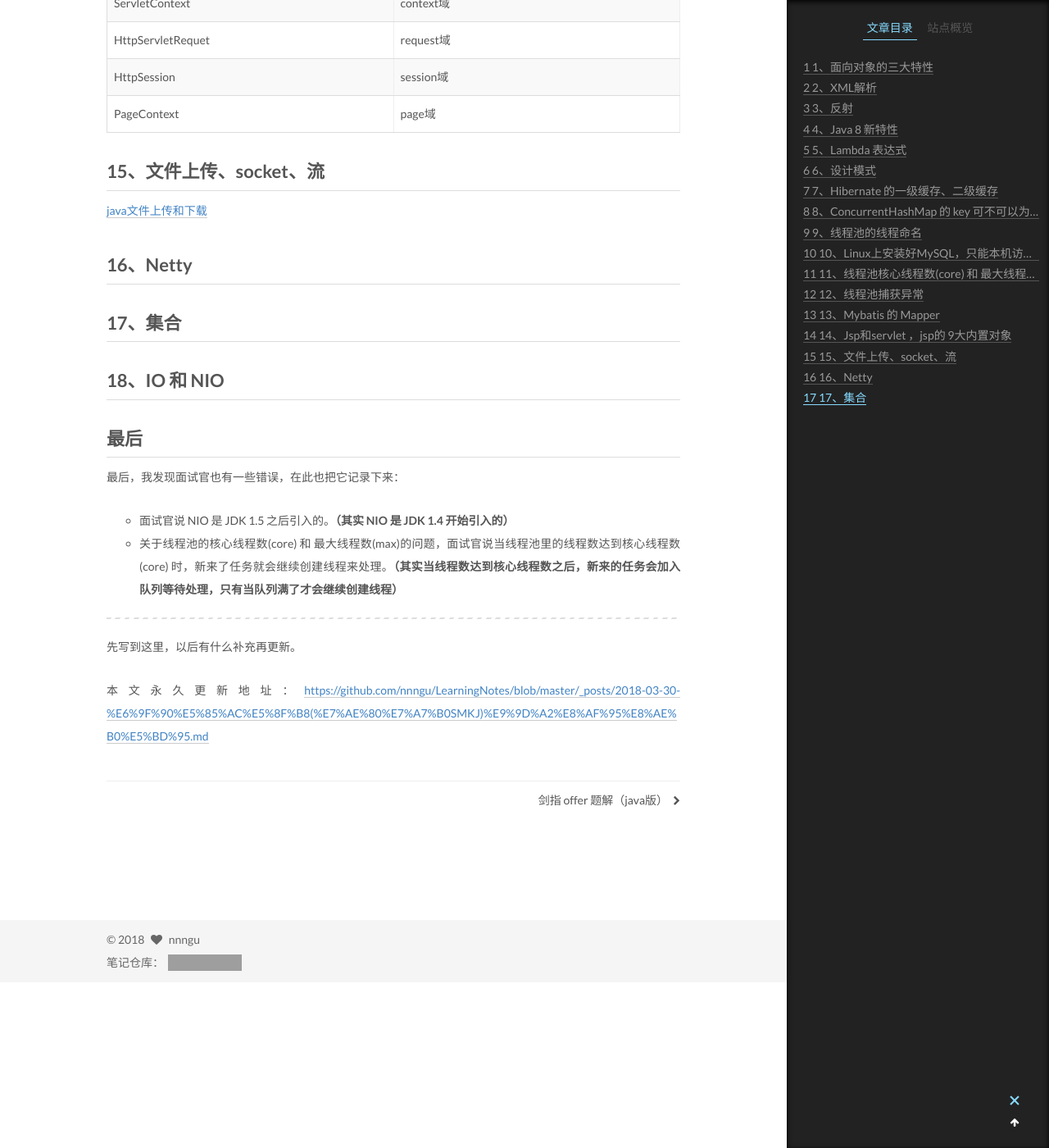
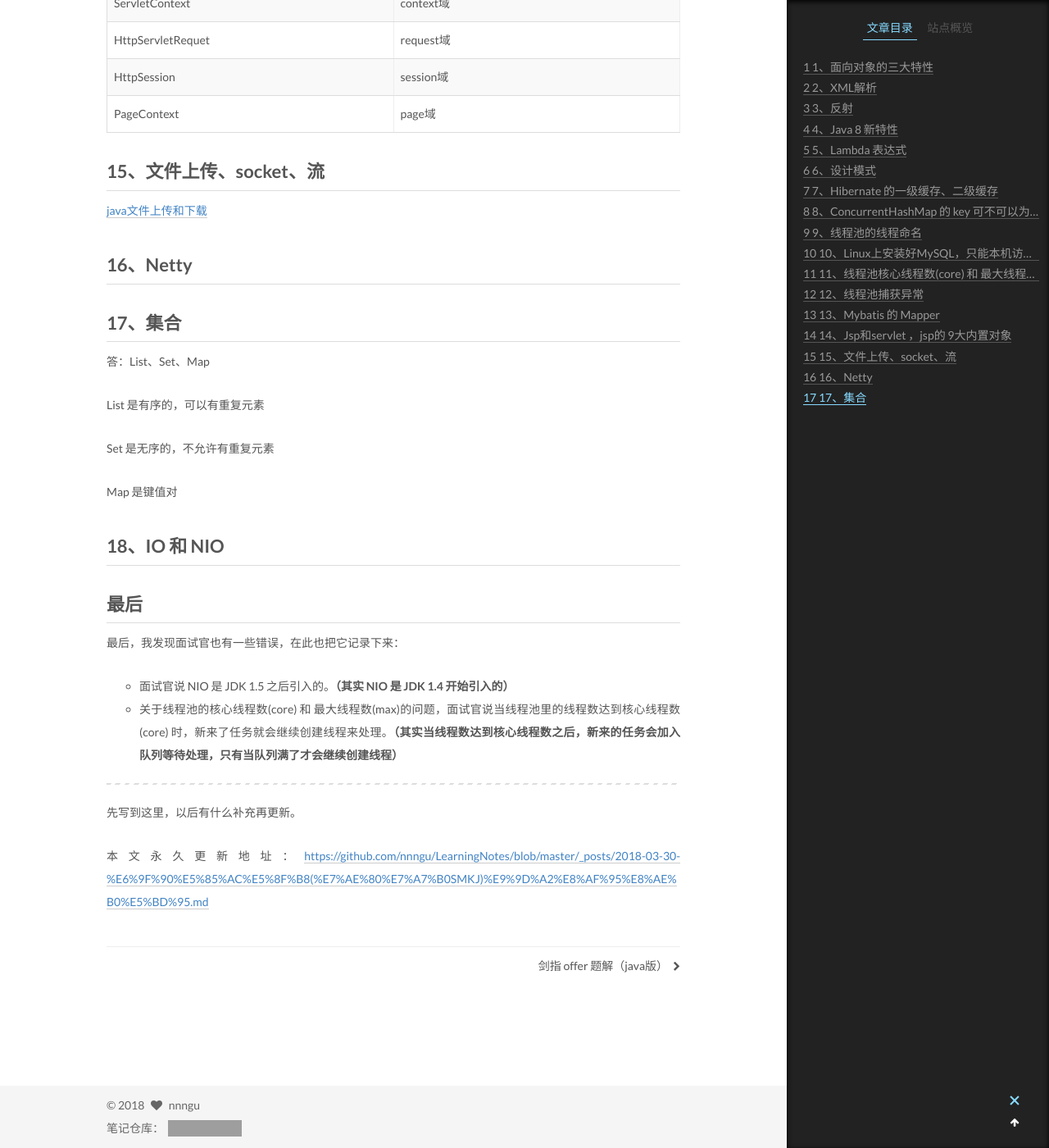
Before and after one commit to nnngu/LearningNotes, a Jekyll site: the page built from _posts/2018-03-30-某公司(简称SMKJ)面试记录.md, in a window 1280 px wide and 1400 px high, scrolled down 6606 px. Shown: the whole window at 82% size. Built offline with Jekyll 4.4.1, drawn with Linux system fonts in a browser that asks for light colours; grey boxes are pictures that could not be loaded.

Commit message:
修改文件: _posts/2018-03-30-某公司(简称SMKJ)面试记录.md

```diff
--- a/_posts/2018-03-30-某公司(简称SMKJ)面试记录.md
+++ b/_posts/2018-03-30-某公司(简称SMKJ)面试记录.md
@@ -256,6 +256,14 @@ PageContext     |   page域
 
 ## 17、集合
 
+答：List、Set、Map
+
+List 是有序的，可以有重复元素
+
+Set 是无序的，不允许有重复元素
+
+Map 是键值对
+
 ## 18、IO 和 NIO
 
 
```
